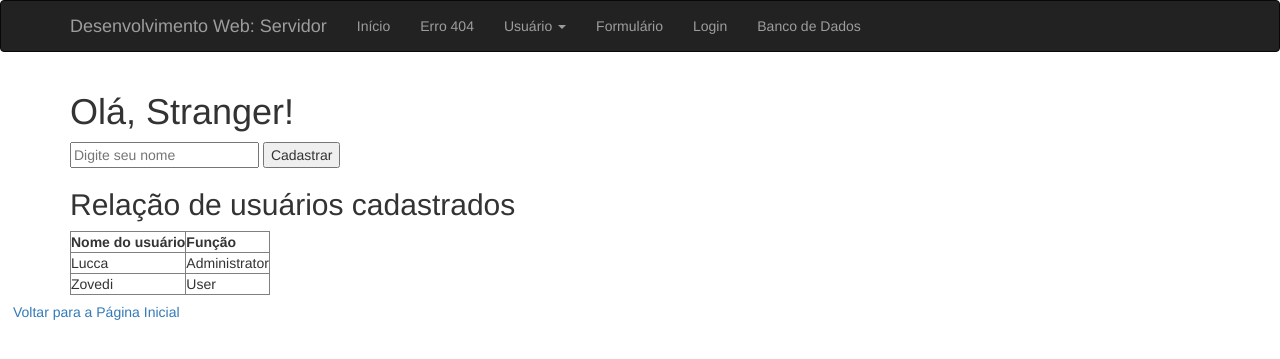
After one commit to luccazovedi/flask-bootstrap, a Flask app: page /listausuario in a window 1280 px wide. The commit adds this page. Shown: the top 359 px of the page. Run offline with Flask 3, Linux system fonts and the light colour scheme; some libraries are stand-ins or nearby versions.

Commit message:
Aula 060

```diff
--- a/flaskbootstrap.py
+++ b/flaskbootstrap.py
@@ -1,4 +1,4 @@
-from flask import Flask, render_template, redirect, url_for
+from flask import Flask, render_template, redirect, url_for, request
 from flask_wtf import FlaskForm
 from flask_bootstrap import Bootstrap
 from flask_moment import Moment
@@ -78,6 +78,23 @@ def login():
 def loginResponse(usuario):
     return render_template('loginResponse.html', usuario=usuario)
 
+@app.route("/listausuario", methods=["GET", "POST"])
+def listausuario():
+    nome = None
+    if request.method == "POST":
+        nome = request.form.get("nome")
+        if nome:
+            # usamos a lista global 'usuarios'
+            usuarios.append({"nome": nome, "funcao": "User"})
+    return render_template("listausuario.html", nome=nome, usuarios=usuarios)
+
+# Lista global de usuários
+usuarios = [
+    {"nome": "Lucca", "funcao": "Administrator"},
+    {"nome": "Zovedi", "funcao": "User"},
+]
+
+
 # Executar
 if __name__ == '__main__':
     app.run(debug=True)
--- a/templates/base.html
+++ b/templates/base.html
@@ -39,6 +39,7 @@
 
                 <li><a href="/forms">Formulário</a></li>
                 <li><a href="/login">Login</a></li>
+                <li><a href="/listausuario">Banco de Dados</a></li>
             </ul>
         </div>
     </div>
--- /dev/null
+++ b/templates/listausuario.html
@@ -0,0 +1,34 @@
+{% extends "base.html" %}
+
+{% block title %}Lista Usuários{% endblock %}
+
+{% block content %}
+    <div class="container mt-5">
+    <h1>Olá, {% if nome %}{{ nome }}{% else %}Stranger{% endif %}!</h1>
+
+    <form method="POST">
+        <input type="text" name="nome" placeholder="Digite seu nome">
+        <button type="submit">Cadastrar</button>
+    </form>
+
+    {% if nome %}
+        <p style="color:green;">Usuário {{ nome }} adicionado com sucesso!</p>
+    {% endif %}
+
+    <h2>Relação de usuários cadastrados</h2>
+    <table border="1">
+        <tr>
+            <th>Nome do usuário</th>
+            <th>Função</th>
+        </tr>
+        {% for u in usuarios %}
+        <tr>
+            <td>{{ u.nome }}</td>
+            <td>{{ u.funcao }}</td>
+        </tr>
+        {% endfor %}
+    </table>
+    </div>
+  <a href="{{ url_for('index') }}" class="btn btn-link">Voltar para a Página Inicial</a>
+
+{% endblock %}
```
Also changed, not shown: templates/forms.html (line endings or trailing spaces).
